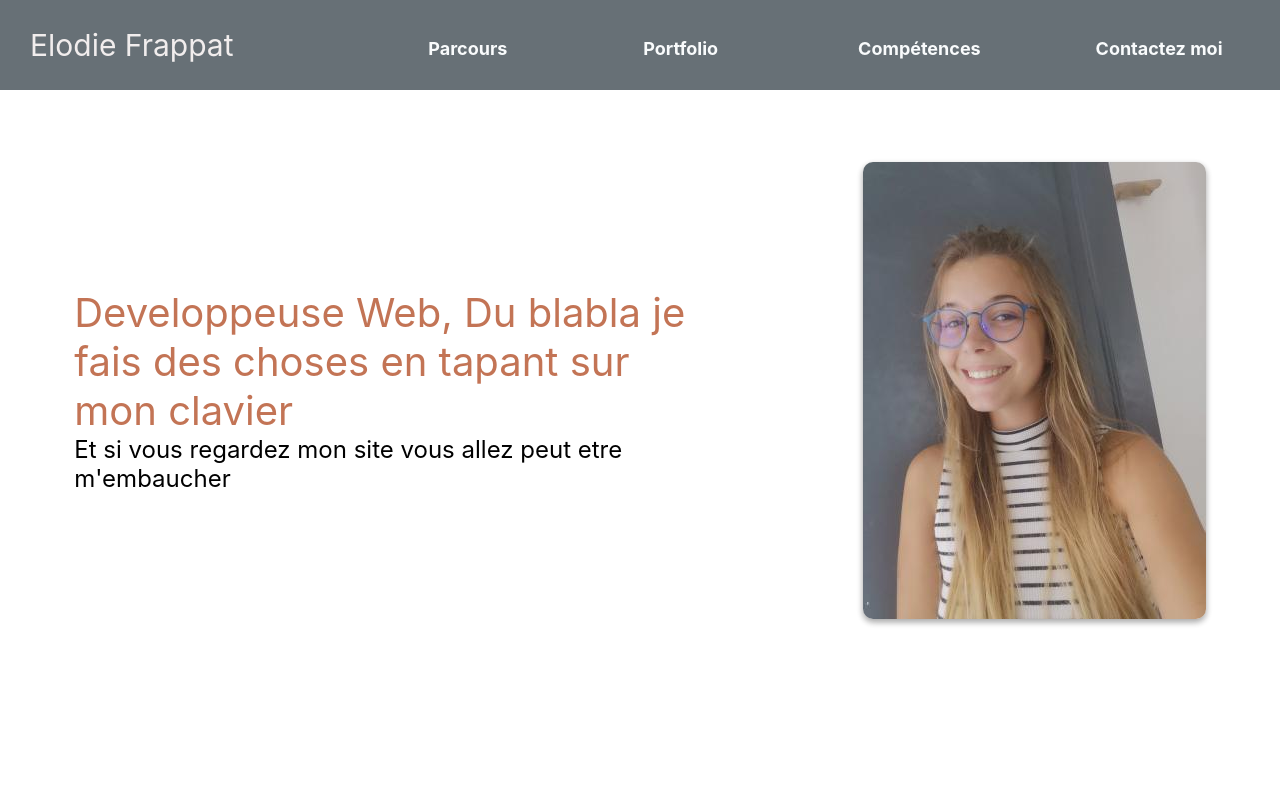
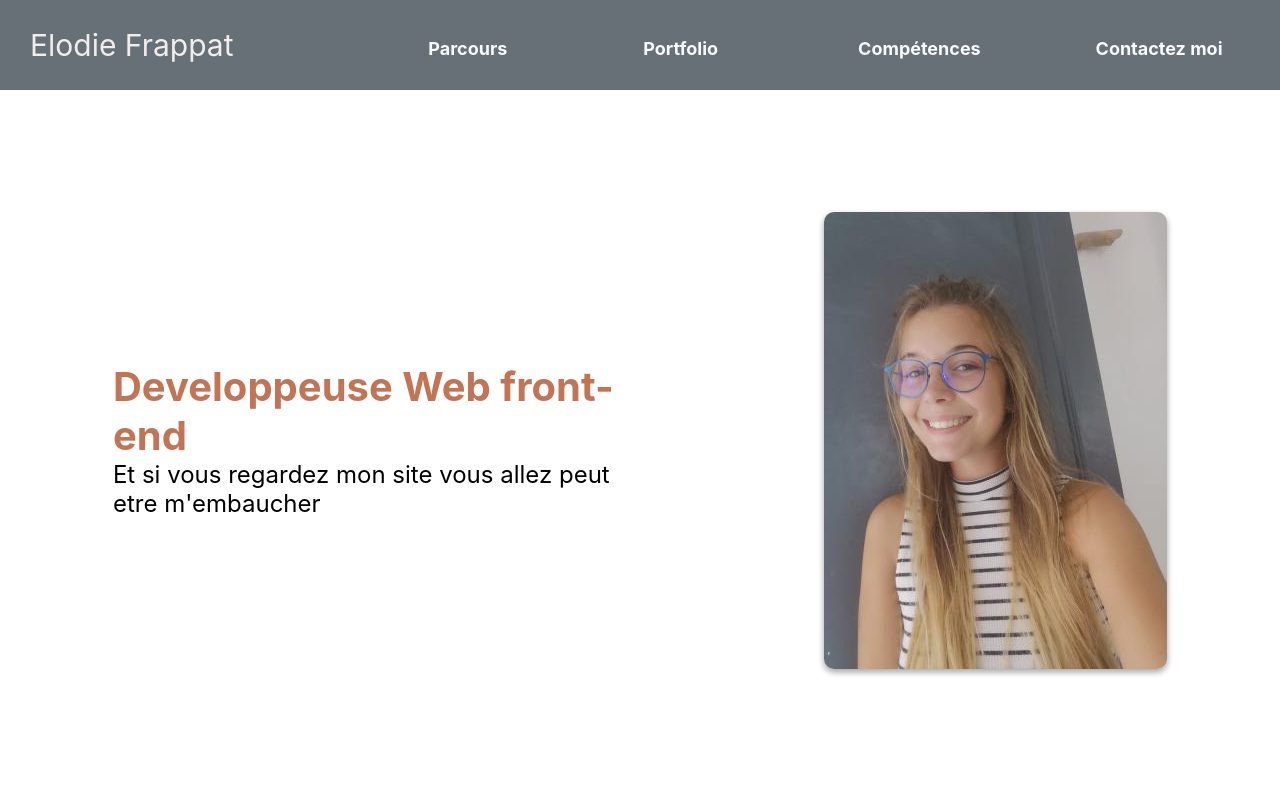
Before and after one commit to Zubiik/curiculum_vitae, a React (Create React App) app: page / in a window 1280 px wide. Shown: the top 796 px of the page. Built offline with nearby package versions, Linux system fonts and the light colour scheme.

Commit message:
fix: styled changes

```diff
--- a/src/Header/index.js
+++ b/src/Header/index.js
@@ -4,7 +4,7 @@ import pdp from "../images/photo.jpg";
 
 function Header() {
   const circleText =
-    "Developpeuse Web, Du blabla je fais des choses en tapant sur mon clavier";
+    "Developpeuse Web front-end ";
 
   return (
     <Container>
--- a/src/Header/styled.js
+++ b/src/Header/styled.js
@@ -1,11 +1,11 @@
 import styled from "@emotion/styled";
 
 export const Container = styled.div`
+  padding: 50px;
   display: flex;
   flex-direction: row;
-  justify-content: space-around;
+  justify-content: space-between;
   align-items: center;
-  width: 100%;
   min-height: 600px;
   @media all and (max-width: 480px) {
     display: flex;
@@ -16,6 +16,7 @@ export const TextContainer = styled.div`
   display: flex;
   flex-direction: column;
   width: 50%;
+  align-items: center;
 `;
 
 export const ProfilPicture = styled.img`
@@ -26,4 +27,5 @@ export const ProfilPicture = styled.img`
 export const TextCustom = styled.div`
   color: #c37455;
   font-size: 40px;
+  font-weight: bold;
 `;
```
